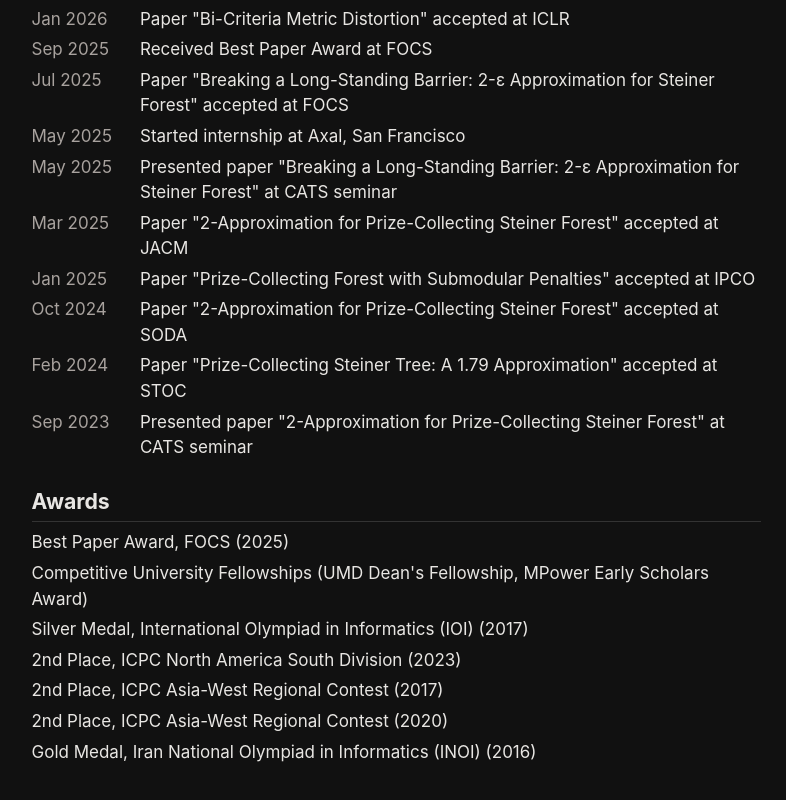
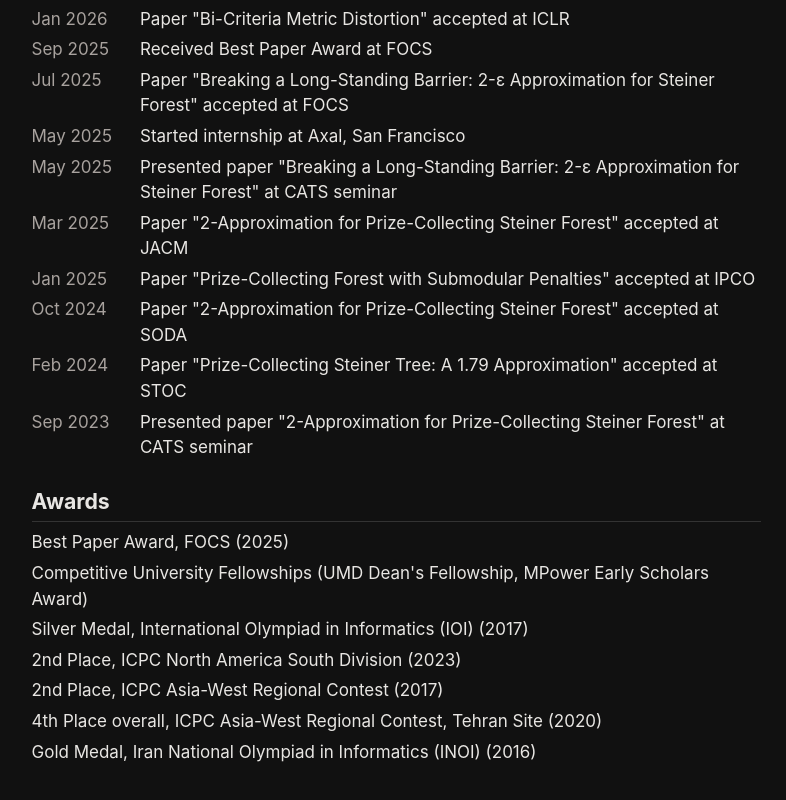
Before and after one commit to igholami/igholami.com, a React (Vite) app: page / in a window 1280 px wide. Shown: the part 1361-2161 px from the top of the page, without its empty margins (244-1030 px from the left). Built offline with nearby package versions, Linux system fonts and the light colour scheme.

Commit message:
Correct 2020 Tehran ICPC award to fourth overall

```diff
--- a/src/data/personalData.ts
+++ b/src/data/personalData.ts
@@ -167,7 +167,7 @@ export const awards: Award[] = [
   "Silver Medal, International Olympiad in Informatics (IOI) (2017)",
   "2nd Place, ICPC North America South Division (2023)",
   "2nd Place, ICPC Asia-West Regional Contest (2017)",
-  "2nd Place, ICPC Asia-West Regional Contest (2020)",
+  "4th Place overall, ICPC Asia-West Regional Contest, Tehran Site (2020)",
   "Gold Medal, Iran National Olympiad in Informatics (INOI) (2016)"
 ]
 
```
